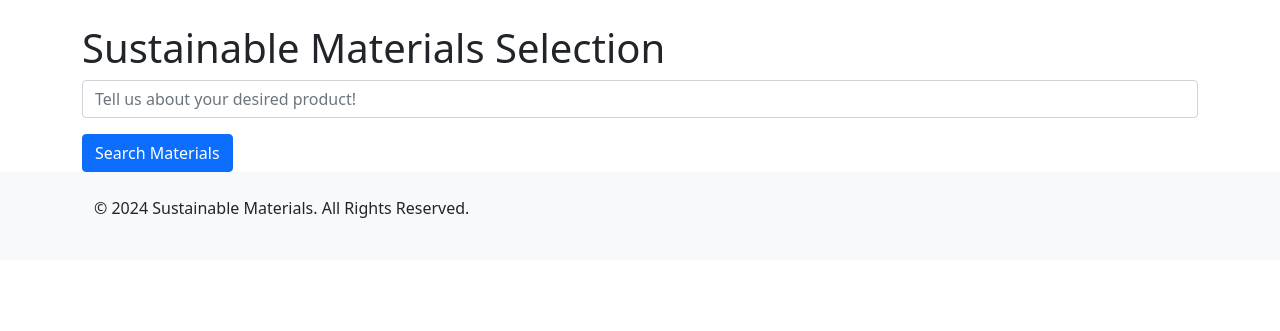
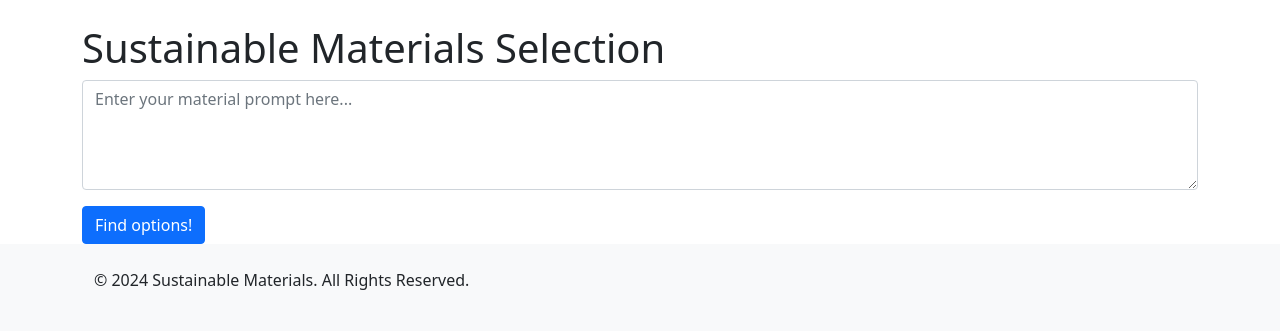
Before and after one commit to mqzpt/ecovalley, a Flask app: page / in a window 1280 px wide. Shown: the part 56-387 px from the top of the page. Run offline with Flask 3, Linux system fonts and the light colour scheme.

Commit message:
feat: improve buttons on index

```diff
--- a/templates/index.html
+++ b/templates/index.html
@@ -2,13 +2,14 @@
 <h1>Sustainable Materials Selection</h1>
 <form action="/materials" method="post">
   <div class="mb-3">
-    <input
-      type="text"
+    <textarea
       class="form-control"
       name="prompt"
-      placeholder="Tell us about your desired product!"
-    />
+      id="prompt"
+      rows="4"
+      placeholder="Enter your material prompt here..."
+    ></textarea>
   </div>
-  <button type="submit" class="btn btn-primary">Search Materials</button>
+  <button type="submit" class="btn btn-primary">Find options!</button>
 </form>
 {% endblock %}
```
